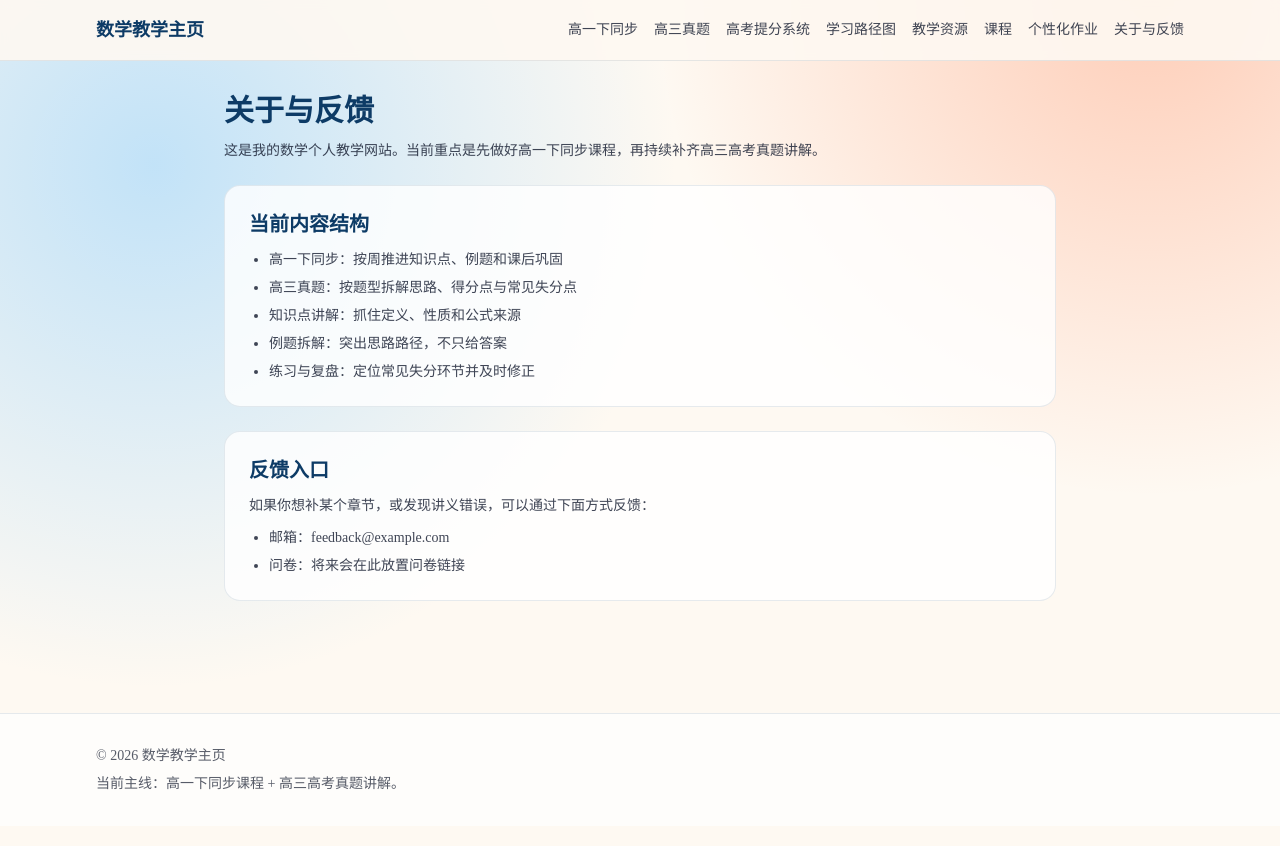
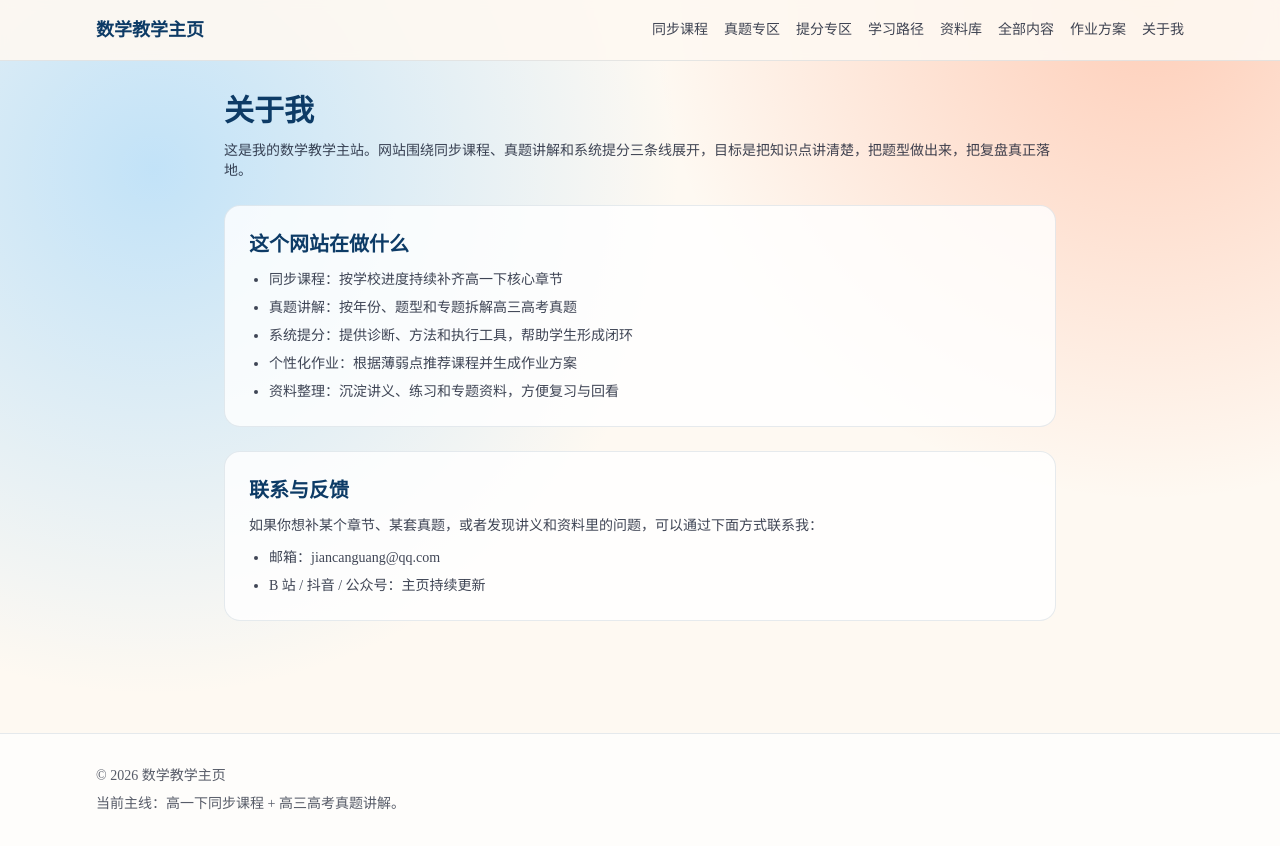
Before and after one commit to Jiancanguang/gaozhong-math-learning, a Next.js app: page /about in a window 1280 px wide. Built offline with nearby package versions, Linux system fonts and the light colour scheme.

Commit message:
Unify site navigation and about copy

```diff
--- a/app/about/page.tsx
+++ b/app/about/page.tsx
@@ -1,28 +1,28 @@
 export default function AboutPage() {
   return (
     <div className="mx-auto w-full max-w-4xl px-4 pb-12 pt-8 sm:px-6 lg:px-8">
-      <h1 className="text-3xl font-semibold text-tide">关于与反馈</h1>
+      <h1 className="text-3xl font-semibold text-tide">关于我</h1>
       <p className="mt-3 text-sm text-ink/80">
-        这是我的数学个人教学网站。当前重点是先做好高一下同步课程，再持续补齐高三高考真题讲解。
+        这是我的数学教学主站。网站围绕同步课程、真题讲解和系统提分三条线展开，目标是把知识点讲清楚，把题型做出来，把复盘真正落地。
       </p>
 
       <section className="mt-6 rounded-2xl border border-tide/10 bg-white/80 p-6">
-        <h2 className="text-xl font-semibold text-tide">当前内容结构</h2>
+        <h2 className="text-xl font-semibold text-tide">这个网站在做什么</h2>
         <ul className="mt-3 list-disc space-y-2 pl-5 text-sm text-ink/80">
-          <li>高一下同步：按周推进知识点、例题和课后巩固</li>
-          <li>高三真题：按题型拆解思路、得分点与常见失分点</li>
-          <li>知识点讲解：抓住定义、性质和公式来源</li>
-          <li>例题拆解：突出思路路径，不只给答案</li>
-          <li>练习与复盘：定位常见失分环节并及时修正</li>
+          <li>同步课程：按学校进度持续补齐高一下核心章节</li>
+          <li>真题讲解：按年份、题型和专题拆解高三高考真题</li>
+          <li>系统提分：提供诊断、方法和执行工具，帮助学生形成闭环</li>
+          <li>个性化作业：根据薄弱点推荐课程并生成作业方案</li>
+          <li>资料整理：沉淀讲义、练习和专题资料，方便复习与回看</li>
         </ul>
       </section>
 
       <section className="mt-6 rounded-2xl border border-tide/10 bg-white/80 p-6">
-        <h2 className="text-xl font-semibold text-tide">反馈入口</h2>
-        <p className="mt-3 text-sm text-ink/80">如果你想补某个章节，或发现讲义错误，可以通过下面方式反馈：</p>
+        <h2 className="text-xl font-semibold text-tide">联系与反馈</h2>
+        <p className="mt-3 text-sm text-ink/80">如果你想补某个章节、某套真题，或者发现讲义和资料里的问题，可以通过下面方式联系我：</p>
         <ul className="mt-3 list-disc space-y-2 pl-5 text-sm text-ink/80">
-          <li>邮箱：feedback@example.com</li>
-          <li>问卷：将来会在此放置问卷链接</li>
+          <li>邮箱：jiancanguang@qq.com</li>
+          <li>B 站 / 抖音 / 公众号：主页持续更新</li>
         </ul>
       </section>
     </div>
--- a/components/header.tsx
+++ b/components/header.tsx
@@ -18,25 +18,25 @@ export function Header() {
         </Link>
         <nav className="flex items-center gap-4 text-sm text-ink/80">
           <Link href="/courses?grade=10" className="transition hover:text-accent">
-            高一下同步
+            同步课程
           </Link>
           <Link href={gaokaoHref} className="transition hover:text-accent">
-            高三真题
+            真题专区
           </Link>
           <Link href={gaokaoSystemHref} className="transition hover:text-accent">
-            高考提分系统
+            提分专区
           </Link>
           <Link href={roadmapHref} className="transition hover:text-accent">
-            学习路径图
+            学习路径
           </Link>
           <Link href={resourcesHref} className="transition hover:text-accent">
-            教学资源
+            资料库
           </Link>
           <Link href="/courses" className="transition hover:text-accent">
-            课程
+            全部内容
           </Link>
           <Link href={assignmentHref} className="transition hover:text-accent">
-            个性化作业
+            作业方案
           </Link>
           {showAdminEntry ? (
             <Link href={adminVideosHref} className="transition hover:text-accent">
@@ -44,7 +44,7 @@ export function Header() {
             </Link>
           ) : null}
           <Link href="/about" className="transition hover:text-accent">
-            关于与反馈
+            关于我
           </Link>
         </nav>
       </div>
```
